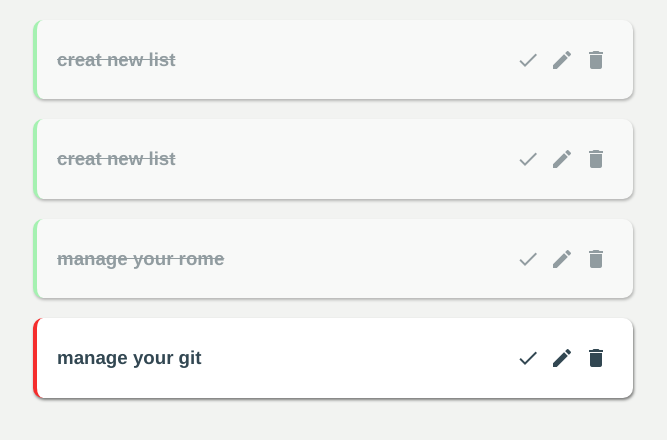
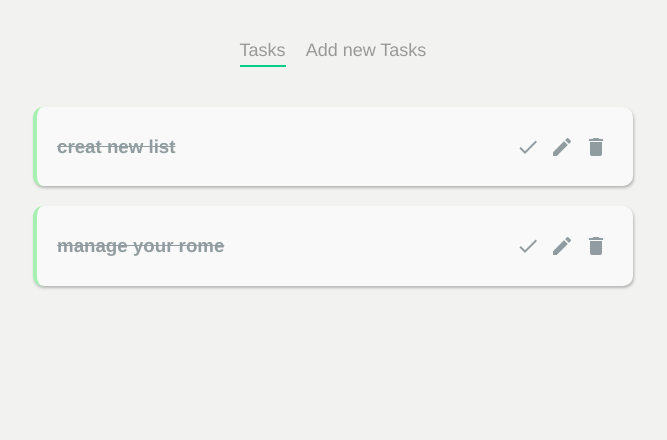
Before and after one commit to hossampy/vue-todo, a Vue app: page / in a window 1280 px wide. Shown: the top 440 px of the page, without its empty margins (307-974 px from the left). Built offline with nearby package versions, Linux system fonts and the light colour scheme; data requests are answered from the project's data file.

Commit message:
add navbar

```diff
--- a/data/db.json
+++ b/data/db.json
@@ -1,11 +1,5 @@
 {
   "projects": [
-    {
-      "id": "2",
-      "title": "creat new list",
-      "details": "create me now",
-      "complete": true
-    },
     {
       "id": "3",
       "title": "creat new list",
@@ -17,12 +11,6 @@
       "title": "manage your rome",
       "details": "manage me now",
       "complete": true
-    },
-    {
-      "id": "5",
-      "title": "manage your git",
-      "details": "manage me now",
-      "complete": false
     }
   ]
 }
--- a/src/App.vue
+++ b/src/App.vue
@@ -1,20 +1,28 @@
 <template>
 
-  <router-view/>
+    <Navbar />
+    <router-view/>
 </template>
+
+<script>
+import Navbar from './components/Navbar.vue'
+export default {
+
+  components: {Navbar}
+}
+
+</script>
 
 <style>
 body {
-background-color: rgb(242, 243, 241);
+  background-color: rgb(242, 243, 241);
 }
 #app {
   font-family: Avenir, Helvetica, Arial, sans-serif;
   -webkit-font-smoothing: antialiased;
   -moz-osx-font-smoothing: grayscale;
- max-width: 600px;
- margin:  0 auto;
+  max-width: 600px;
+  margin: 0 auto;
   color: #324752;
 }
-
-
 </style>
--- /dev/null
+++ b/src/components/Navbar.vue
@@ -0,0 +1,30 @@
+<template>
+  <nav class="main-nav">
+    <router-link :to="{name:'Home'}">Tasks</router-link>
+     <router-link :to="{name:'AddProject'}">Add new Tasks</router-link>
+  </nav>
+</template>
+
+<script>
+export default {
+
+}
+</script>
+
+<style>
+.main-nav {
+    text-align: center;
+    margin: 40px auto;
+  }
+  .main-nav a{
+    display: inline-block;
+    text-decoration: none;
+    margin: 0 10px;
+    color: #999;
+    font-size: 18px;
+  }
+  a.router-link-active {
+    border-bottom: 2px solid #00ce89;
+    padding-bottom: 4px;
+  }
+</style>
--- a/src/router/index.js
+++ b/src/router/index.js
@@ -5,7 +5,7 @@ import AddProject from '../views/AddProject.vue'
 const routes = [
   {
     path: '/',
-    name: 'home',
+    name: 'Home',
     component: HomeView
   },
   {
--- a/src/views/AddProject.vue
+++ b/src/views/AddProject.vue
@@ -17,9 +17,35 @@ export default {
         }
     },
     methods:{
-        addproject(){
-            console.log(this.title)
+     async   addproject(){
+          try{
+             let project = {
+            title : this.title,
+            details : this.Details,
+            complete : false
+           };
+        const response =await fetch('http://localhost:3000/projects/',{
+            method:'POST',
+            headers:{
+                'Content-Type': 'application/json'
+            },
+             body: JSON.stringify(project)
+           })
+           if(response.ok){
+            this.title="";
+            this.Details="";
+            this.$emit('project-added');
+            this.$router.push('/')
+           }
+           else{
+            console.error('Failed to add project:', response.statusText);
+           }
+          }
+           catch (error) {
+        console.error('Error adding project:', error);
         }
+        }
+
     }
 
 }
```
